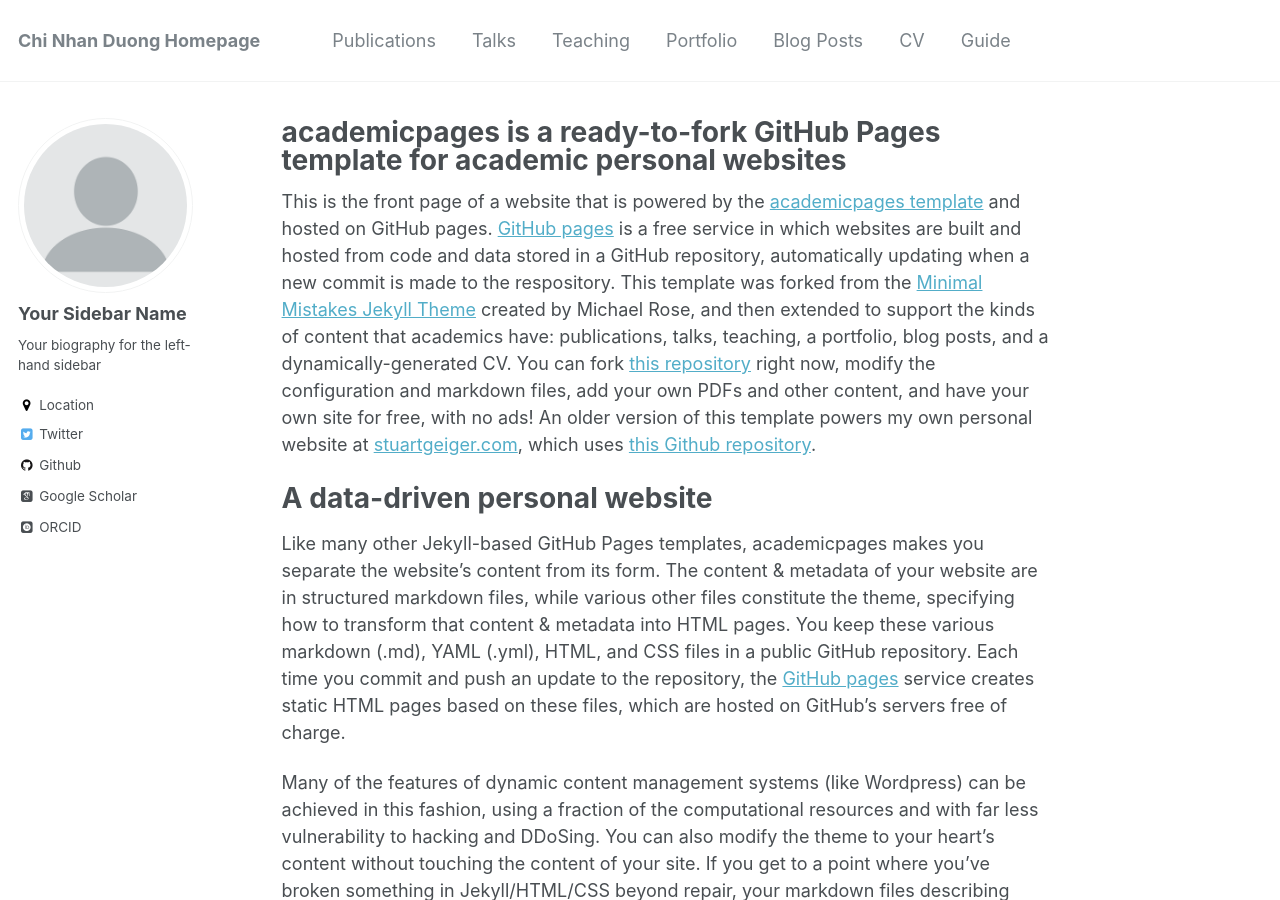
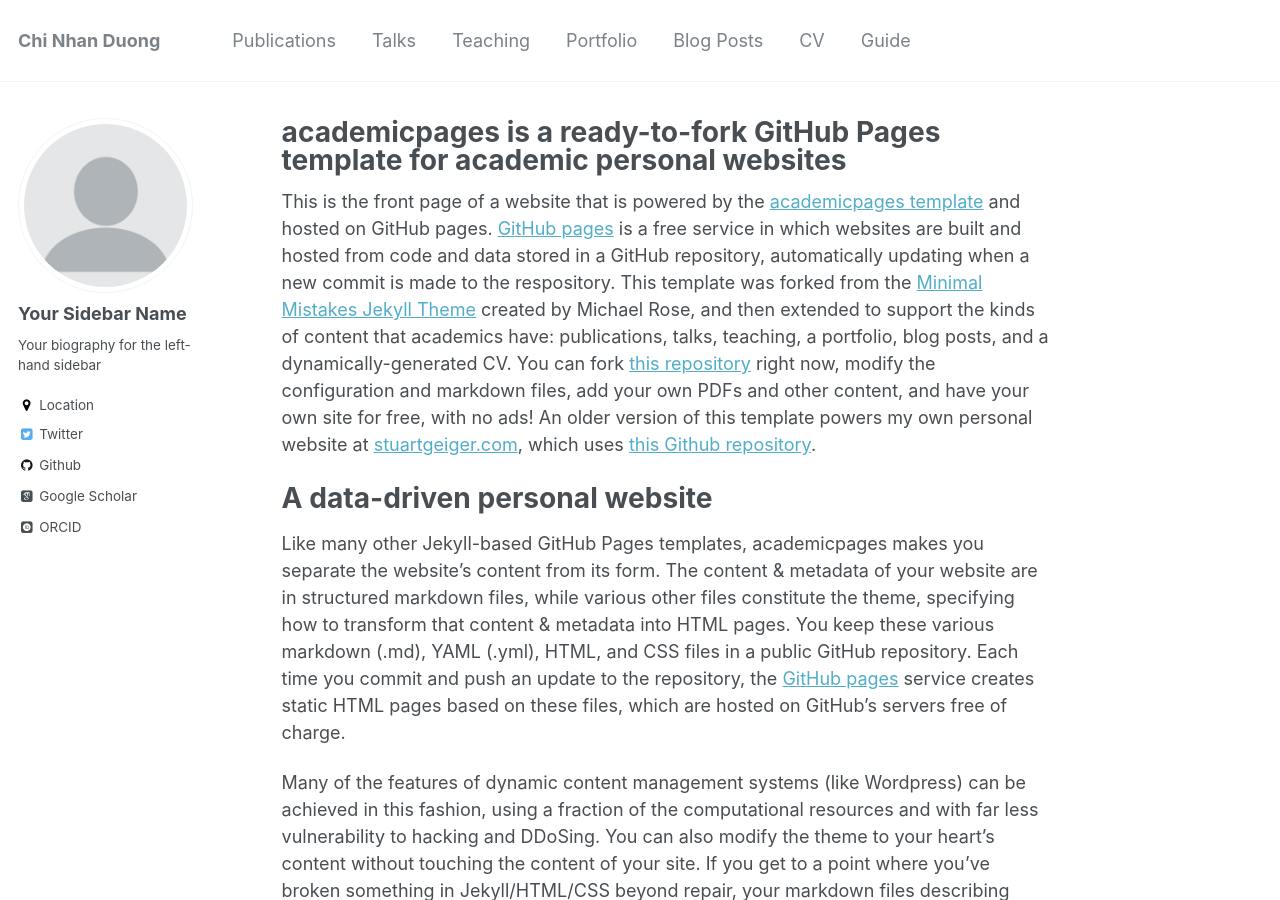
Before and after one commit to dcnhan/dcnhan.github.io, a Jekyll site: the page built from _pages/about.md, in a window 1280 px wide and 900 px high. Built offline with Jekyll 4.4.1, drawn with Linux system fonts in a browser that asks for light colours; some web fonts are replaced.

Commit message:
second commit

```diff
--- a/_config.yml
+++ b/_config.yml
@@ -7,7 +7,7 @@
 
 # Site Settings
 locale                   : "en-US"
-title                    : "Chi Nhan Duong Homepage"
+title                    : "Chi Nhan Duong"
 title_separator          : "-"
 name                     : &name "Chi Nhan Duong"
 description              : &description "personal description"
```
